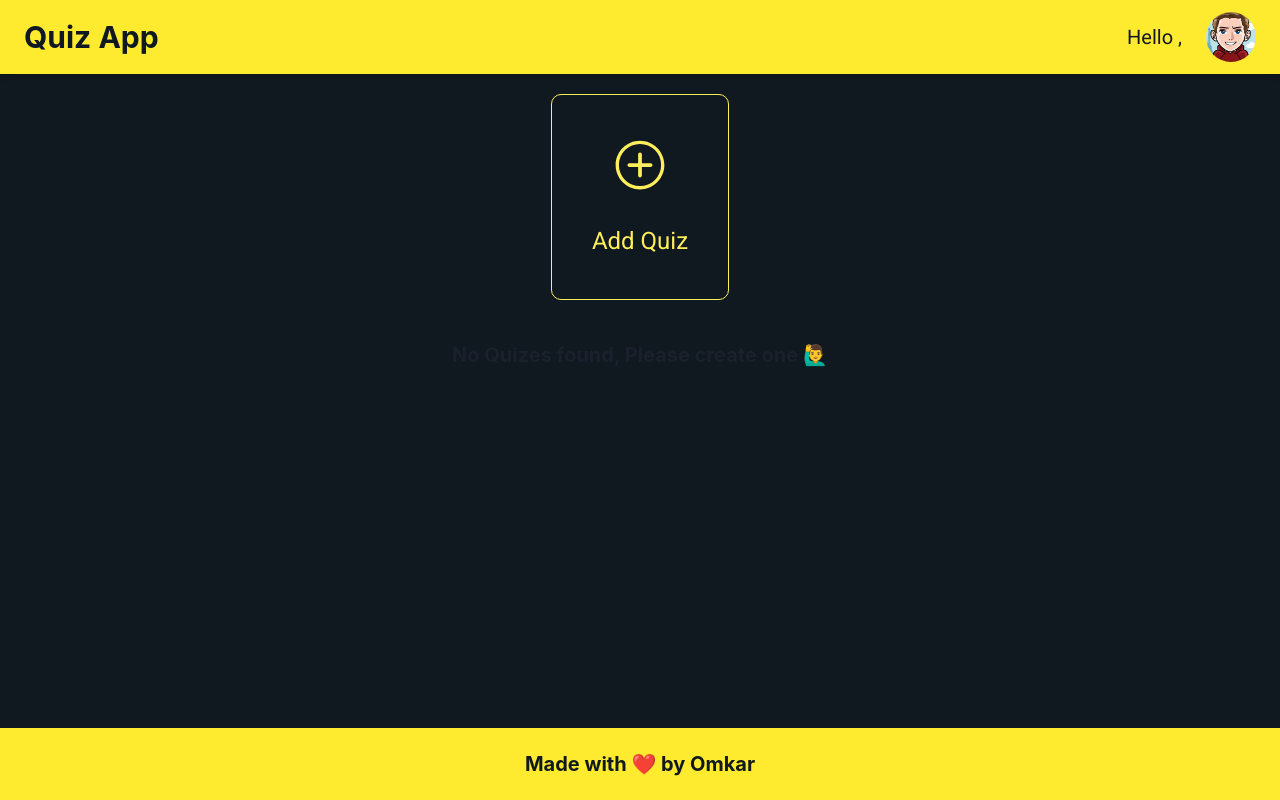
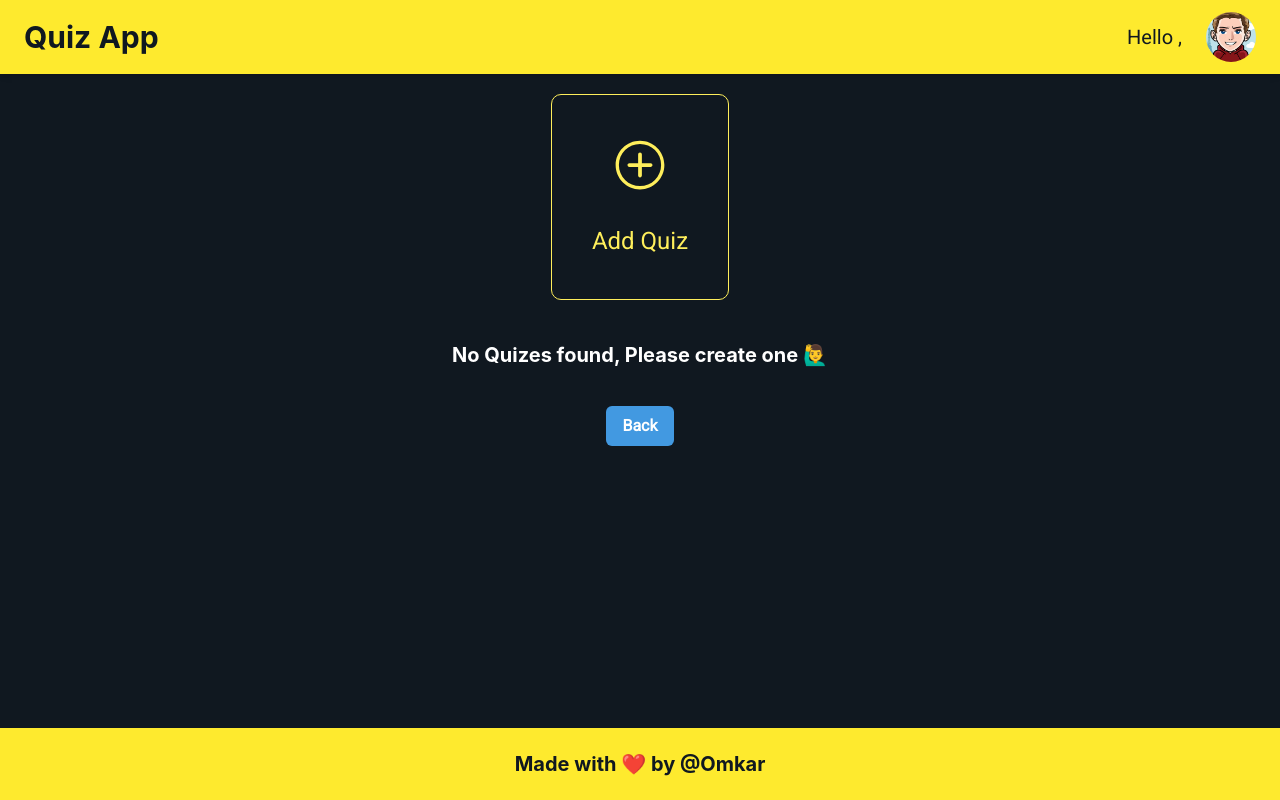
Before and after one commit to Omkar-Jawalkar/Quiz-app, a Next.js app: page /createquiz in a window 1280 px wide. Built offline with nearby package versions, Linux system fonts and the light colour scheme.

Commit message:
Minor changes

```diff
--- a/src/components/common/Footer.js
+++ b/src/components/common/Footer.js
@@ -1,5 +1,11 @@
 import React from "react";
 import { Flex, Heading } from "@chakra-ui/react";
+import NextLink from "next/link";
+import { Link } from "@chakra-ui/react";
+
+<Link as={NextLink} href="/home">
+  Home
+</Link>;
 
 const Footer = () => {
   return (
@@ -14,7 +20,10 @@ const Footer = () => {
       alignItems={"center"}
     >
       <Heading fontWeight={"bold"} fontSize={"xl"} as={"h4"}>
-        Made with ❤️ by Omkar
+        Made with ❤️ by{" "}
+        <Link as={NextLink} isExternal href="https://github.com/Omkar-Jawalkar">
+          @Omkar
+        </Link>
       </Heading>
     </Flex>
   );
--- a/src/pages/createquiz/index.js
+++ b/src/pages/createquiz/index.js
@@ -98,7 +98,12 @@ const Index = () => {
 
         {data.length === 0 ? (
           <Flex minH={"30px"} justifyContent={"center"} alignItems={"center"}>
-            <Heading textAlign={"center"} fontSize={"xl"} as={"h4"}>
+            <Heading
+              color={"white"}
+              textAlign={"center"}
+              fontSize={"xl"}
+              as={"h4"}
+            >
               No Quizes found, Please create one 🙋‍♂️
             </Heading>
           </Flex>
@@ -168,6 +173,17 @@ const Index = () => {
             ))}
           </Flex>
         )}
+
+        <Button
+          my={4}
+          onClick={() => {
+            router.push("/");
+          }}
+          bgColor={"blue.400"}
+          color={"white"}
+        >
+          Back
+        </Button>
       </Flex>
     </>
   );
```
Also changed, not shown: src/pages/attemptquiz/index.js (+12 -2 lines), src/pages/result/index.js (+25 -12 lines).
